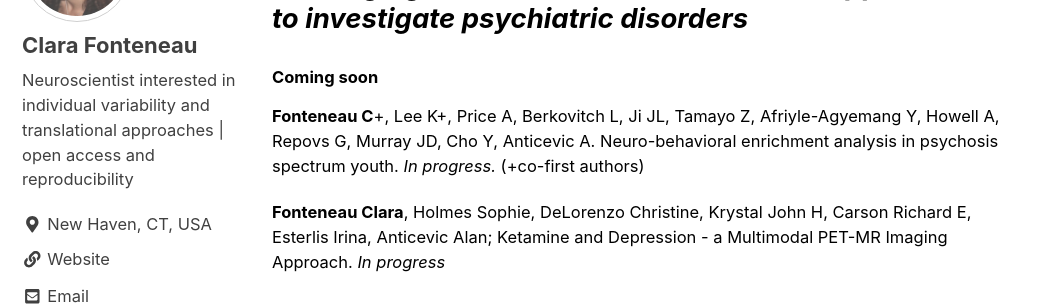
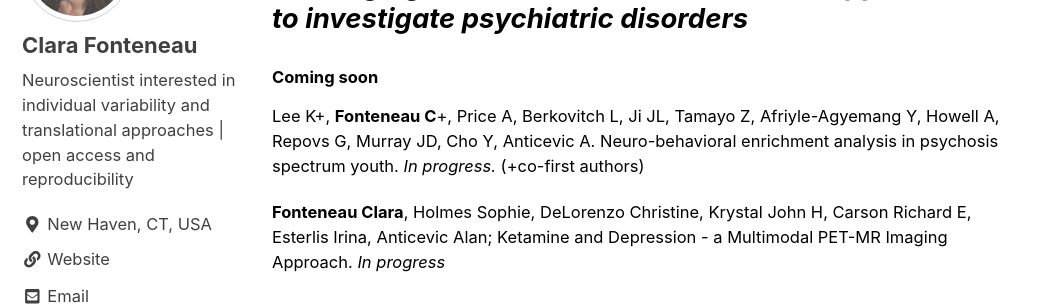
Before and after one commit to clarafonteneau/clarafonteneau.github.io, a Jekyll site: the page built from _pages/publications.md, in a window 1280 px wide and 900 px high, scrolled down 4834 px. Shown: the part 154-460 px from the top of the window, without its empty margins (0-1046 px from the left). Built offline with Jekyll 4.4.1, drawn with Linux system fonts in a browser that asks for light colours; nearby versions of some CDN libraries; comment, search, counter and statistics services are not loaded.

Commit message:
updated end 2024

```diff
--- a/_pages/publications.md
+++ b/_pages/publications.md
@@ -99,7 +99,7 @@ Reilhac Anthonin, Berrada Rania, Irace Zacharie, Merida Inés, **Fonteneau Clar
 
 ## ***<a name="neurobeh"></a> Leveraging multimodal neuro-behavioral approaches to investigate psychiatric disorders***
 #### Coming soon
-**Fonteneau C**+, Lee K+, Price A, Berkovitch L, Ji JL, Tamayo Z, Afriyle-Agyemang Y, Howell A, Repovs G, Murray JD, Cho Y, Anticevic A. Neuro-behavioral enrichment analysis in psychosis spectrum youth. *In progress.* (+co-first authors)
+Lee K+, **Fonteneau C**+, Price A, Berkovitch L, Ji JL, Tamayo Z, Afriyle-Agyemang Y, Howell A, Repovs G, Murray JD, Cho Y, Anticevic A. Neuro-behavioral enrichment analysis in psychosis spectrum youth. *In progress.* (+co-first authors)
 
 **Fonteneau Clara**, Holmes Sophie, DeLorenzo Christine, Krystal John H, Carson Richard E, Esterlis Irina, Anticevic Alan; Ketamine and Depression - a Multimodal PET-MR Imaging Approach. *In progress*
 
```
Also changed, not shown: _layouts/home.html (+1 -1 lines), 5 other files.
